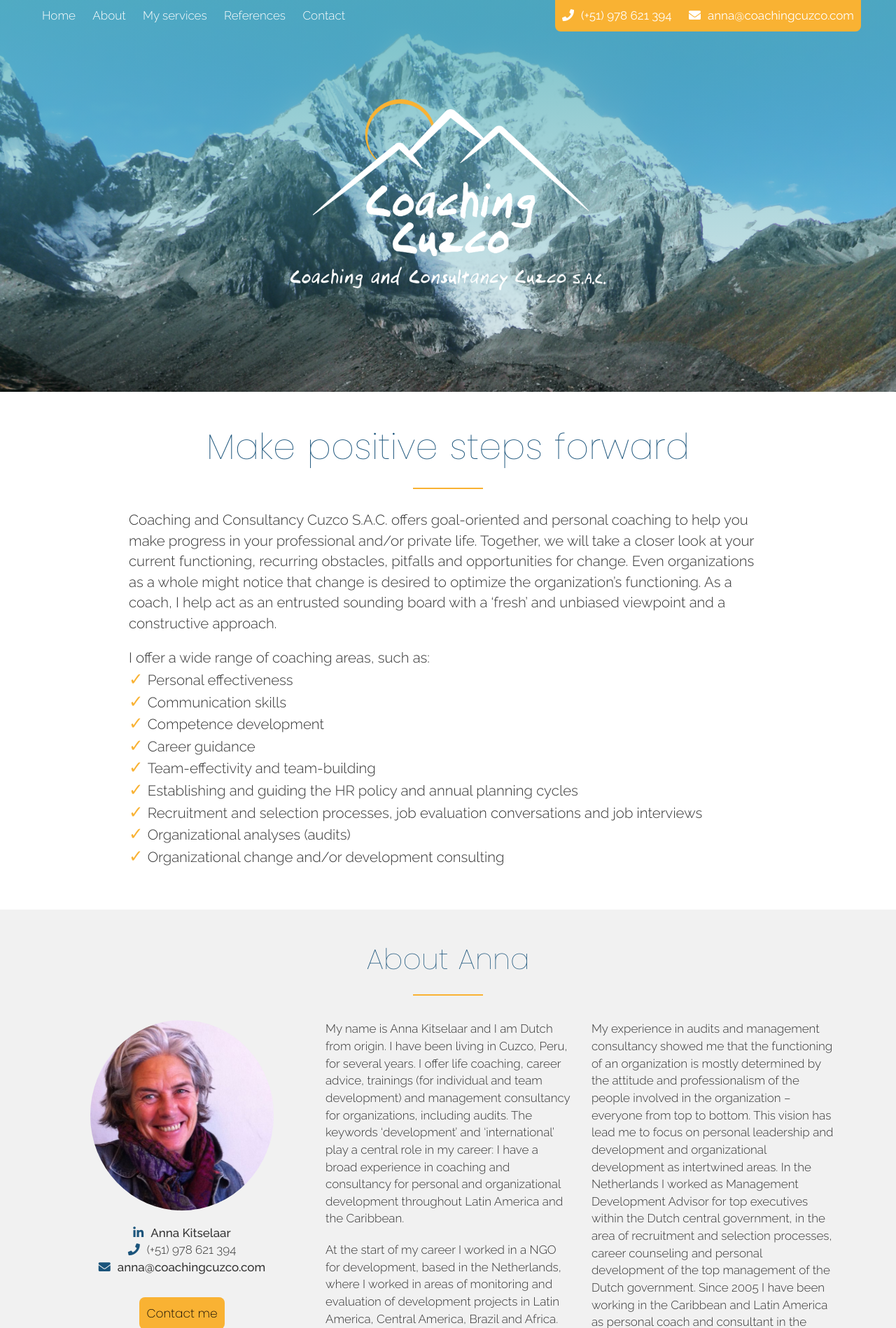
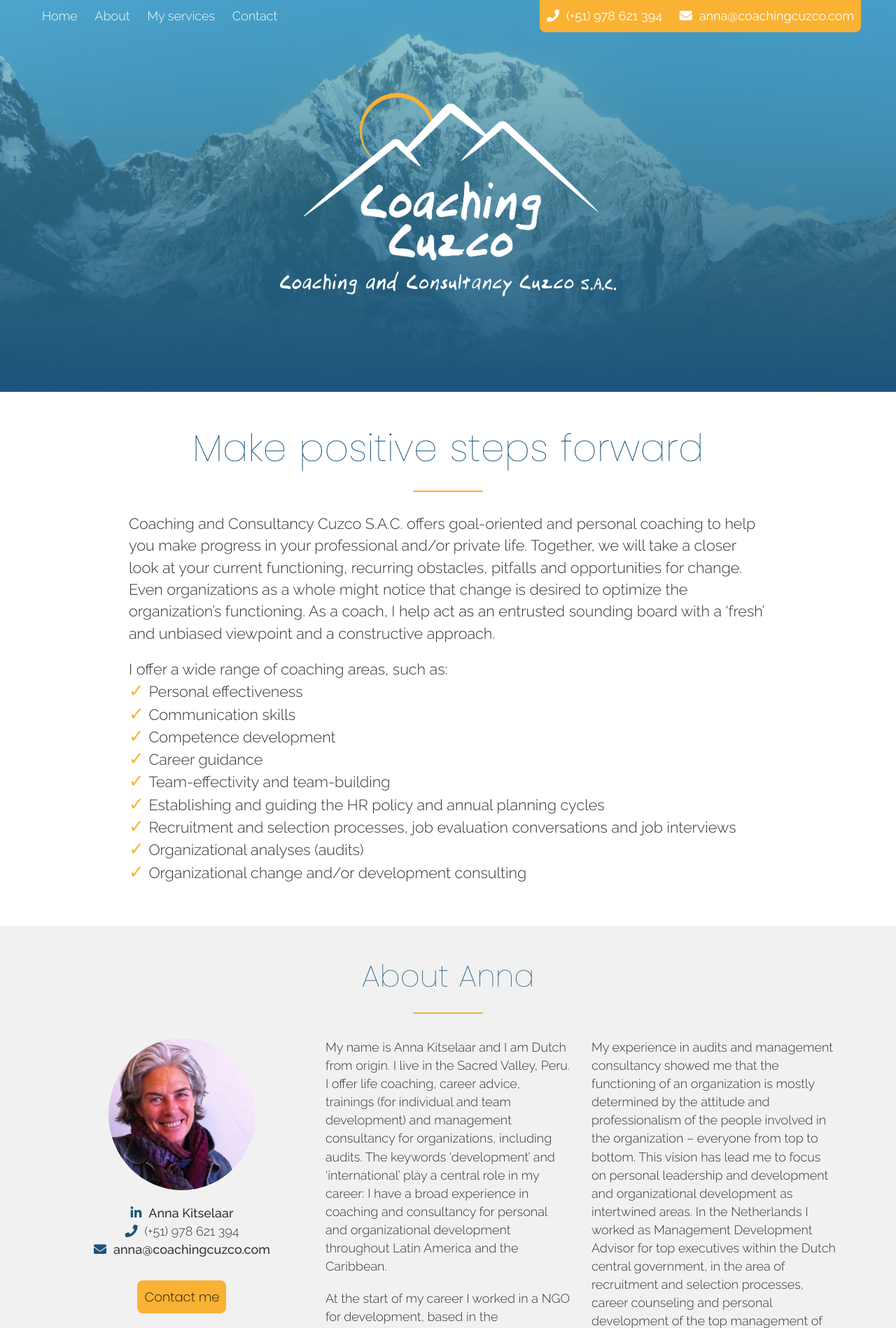
Before and after one commit to naomiaz/naomiaz.github.io, a PHP site: page /wordpress-coachingcuzco/index.html in a window 1280 px wide. Shown: the top 1898 px of the page at 70% size. Run offline with PHP 8.4, Linux system fonts and the light colour scheme; some libraries are stand-ins or nearby versions.

Commit message:
updated font-size/image/header

```diff
--- a/wordpress-coachingcuzco/index.html
+++ b/wordpress-coachingcuzco/index.html
@@ -5,7 +5,7 @@
   <meta charset="UTF-8">
   <meta name="viewport" content="width=device-width, initial-scale=1.0">
   <meta http-equiv="X-UA-Compatible" content="ie=edge">
-  <!-- <meta name="description" content="Omnifood is a premium food delivery service with the mission to bring affordable and healthy meals to as many people as possible!"> -->
+  <!-- <meta name="description" content="Coaching and Management Consultancy Cuzco offers goal-oriented and personal coaching to help you make progress in your professional and/or private life."> -->
   <!-- Fontawesome -->
   <link rel="stylesheet" href="https://use.fontawesome.com/releases/v5.0.13/css/all.css" integrity="sha384-DNOHZ68U8hZfKXOrtjWvjxusGo9WQnrNx2sqG0tfsghAvtVlRW3tvkXWZh58N9jp" crossorigin="anonymous">
   <!-- Custom css -->
@@ -26,7 +26,7 @@
           <li><a href="#">Home</a></li>
           <li><a href="#about">About</a></li>
           <li><a href="#services">My services</a></li>
-          <li><a href="#references">References</a></li>
+          <!-- <li><a href="#references">References</a></li> -->
           <li><a href="#contact">Contact</a></li>
         </ul>
         <ul class="nav-contact">
@@ -78,11 +78,11 @@
               <li><i class="fas fa-envelope icon-small"></i><a href="mailto:anna@coachingcuzco.com">anna@coachingcuzco.com</a></li>
             </ul>
             <button type="button" href="#" class="btn">Contact me</button>
-              <p>In April 2008, Anna Kitselaar was interviewed by Maya Mathias for the Dutch magazine ‘Coaching’.<br>
-                <a href="#"><i class="fas fa-download" class="icon-small"></i> Read the article here</a></p>
+            <!-- <p>In April 2008, Anna Kitselaar was interviewed by Maya Mathias for the Dutch magazine ‘Coaching’.<br>
+            <a href="#"><i class="fas fa-download" class="icon-small"></i> Read the article here</a></p> -->
         </div>
         <div class="col-4">
-          <p>My name is Anna Kitselaar and I am Dutch from origin. I have been living in Cuzco, Peru, for several years. I offer life coaching, career advice, trainings (for individual and team development) and management consultancy for organizations, including audits. The keywords ‘development’ and ‘international’ play a central role in my career: I have a broad experience in coaching and consultancy for personal and organizational development throughout Latin America and the Caribbean.</p>
+          <p>My name is Anna Kitselaar and I am Dutch from origin. I live in the Sacred Valley, Peru. I offer life coaching, career advice, trainings (for individual and team development) and management consultancy for organizations, including audits. The keywords ‘development’ and ‘international’ play a central role in my career: I have a broad experience in coaching and consultancy for personal and organizational development throughout Latin America and the Caribbean.</p>
           <p>At the start of my career I worked in a NGO for development, based in the Netherlands, where I worked in areas of monitoring and evaluation of development projects in Latin America, Central America, Brazil and Africa. After this, I worked five years as internal auditor in several ministries of the Dutch government, where I obtained a lot of experience in diagnosing, evaluating and advising on organizational topics.</p>
         </div>
         <div class="col-4">
@@ -95,7 +95,7 @@
       <div class="row">
         <h2>How can I help?</h2>
         <p class="long-copy text-center">In coaching, trainings and management development, the interaction between the human part and organizational part is central. My goal is to uncover your qualities and help you and/or your organization to express and perform them. Reflecting on your attitude and behavior (and its effects) encourages you to find the strength to express hidden qualities.</p>
-        <p class="long-copy text-center">I use several theoretical frameworks, such as vision of non-duality, system thinking, biographical analysis, rational emotive analysis, core quadrants and the dynamic judgment-formation model. Making a “personal profile” (or “Insights Discovery”) and exploring the relevant areas for development can also be useful.</p>
+        <p class="long-copy text-center">I use several theoretical frameworks, such as vision of non-duality, system thinking, biographical analysis, rational emotive analysis and core quadrants. Making a “personal profile” (or “Insights Discovery”) and exploring the relevant areas for development can also be useful.</p>
       </div>
       <div class="row">
         <div class="col-6">
@@ -121,8 +121,8 @@
             <h4>The process</h4>
             <ul class="list-process">
               <li>We start with an <strong>intake session</strong>. During this session we get to know each other and I explain my coaching methods and approach. In addition, I would like to know what you want to achieve with coaching (your coaching question) and we try to expose your issues and wishes. If necessary, you carry out an assessment as a starting point for the coaching progress.</li>
-              <li>We determine the number of sessions together &mdash; on average I have <strong>8 sessions</strong> of about 1 hour. Further agreements concerning the methods and evaluation moments are put into a plan of action that is submitted to the employer.</li>
-              <li>When you reach your goal, we complete the coaching. You conclude the coaching in an evaluation meeting.</li>
+              <li>We determine the number of sessions together &mdash; on average I have <strong>7 sessions</strong> of about 1 hour. Further agreements concerning the methods and evaluation moments are put into a plan of action that is submitted to the employer.</li>
+              <li>When you reach your goal, we complete the coaching. You conclude the coaching in an <strong>evaluation meeting</strong>.</li>
             </ul>
           </div>
         </div>
@@ -154,7 +154,7 @@
     </section>
 
 
-    <section class="section-references" id="references">
+    <!-- <section class="section-references" id="references">
       <div class="row">
         <h3>I have worked for</h3>
         <ul>
@@ -196,7 +196,7 @@
           </li>
         </ul>
       </div>
-    </section>
+    </section> -->
 
 
     <section class="section-contact" id="contact">
@@ -207,15 +207,12 @@
         <div class="col-7">
           <form action="#" method="post" class="contact-form">
             <div class="form-row">
-              <label for="name">Name*</label>
-              <input type="text" name="name" id="name" placeholder="Your name" required>
+              <input type="text" name="name" id="name" placeholder="Your name *" required>
             </div>
             <div class="form-row">
-              <label for="email">E-mail*</label>
-              <input type="email" name="email" id="email" placeholder="Your e-mail" required>
+              <input type="email" name="email" id="email" placeholder="Your e-mail *" required>
             </div>
             <div class="form-row">
-              <label for="message">Your message</label>
               <textarea name="message" id="message" placeholder="Your message"></textarea>
             </div>
             <div class="form-row">
@@ -225,7 +222,8 @@
         </div>  <!-- /.col-7 -->
         <div class="col-5">
           <h4>Coaching and management consultancy in the region of Cuzco, Peru</h4>
-          <p>In need of advice? Interested to know more about what I do? Let's get to know each other!</p>
+          <p>In need of coaching? Interested to know more about what I do? Let's get to know each other!</p>
+          <p><strong>Coaching and Consultancy Cuzco S.A.C.</strong><br>RUC 000000 SUNAP 0000000</p>
           <img src="resources/img/anna4.jpg" alt="Anna Kitselaar">
           <ul>
             <li><i class="fab fa-linkedin-in icon-small"></i><a href="https://www.linkedin.com/in/anna-kitselaar-2a19971b">Anna Kitselaar</a></li>
@@ -233,6 +231,7 @@
             <li><i class="fas fa-phone icon-small"></i>(+51) 978 621 394</li>
             <li><i class="fas fa-envelope icon-small"></i><a href="mailto:anna@coachingcuzco.com">anna@coachingcuzco.com</a></li>
           </ul>
+
         </div> <!-- /.col-5 -->
       </div> <!-- /.row -->
     </section>
--- a/wordpress-coachingcuzco/resources/css/style.css
+++ b/wordpress-coachingcuzco/resources/css/style.css
@@ -9,6 +9,7 @@
 :root {
   --light-blue: rgb(83, 176, 185);
   --dark-gray: #333;
+  --light-gray: #f1f1f1;
   --yellow: rgb(249, 178, 51); /* #f9b233 */
   --dark-yellow: rgb(242, 158, 7); /* #f29e07 */
   --dark-blue: rgb(27, 84, 123);
@@ -25,7 +26,7 @@ html,
 body {
   font-family: 'Raleway', 'Arial', sans-serif;
   font-weight: 300;
-  font-size: 17px;
+  font-size: 18px;
   text-rendering: optimizeLegibility;
   color: var(--dark-gray);
 }
@@ -306,7 +307,7 @@ ul.list-process li::before {
 
 header {
   background-image: linear-gradient(rgba(83, 176, 185, 0.6), rgba(27, 84, 123, 1)), url(img/ausangate.jpg);
-  background-image: linear-gradient(rgba(83, 176, 185, 0.8), rgba(27, 84, 123, 0.1)), url(img/ausangate.jpg);
+  /* background-image: linear-gradient(rgba(83, 176, 185, 0.8), rgba(27, 84, 123, 0.1)), url(img/ausangate.jpg); */
   /* background-image: linear-gradient(rgba(9,32,63, 0.45), rgba(83, 120, 149,1)), url(img/ausangate.jpg); */
   background-size: cover;
   background-attachment: fixed;
@@ -350,7 +351,7 @@ nav ul li {
 }
 
 .logo {
-  width: 450px;
+  width: 480px;
   height: auto;
 }
 
@@ -377,13 +378,13 @@ nav ul li {
 /* -------------------------------------- */
 
 .section-about {
-  background-color: #f1f1f1;
+  background-color: var(--light-gray);
 }
 
 .section-about img {
   display: block;
   border-radius: 50%;
-  width: 75%;
+  width: 60%;
   margin: 0 auto 20px auto;
 }
 
@@ -455,6 +456,10 @@ li .logo-container {
 /* MAIN - CONTACT */
 /* -------------------------------------- */
 
+.section-contact {
+  background-color: var(--light-gray);
+}
+
 .section-contact img {
   display: block;
   border-radius: 50%;
@@ -469,15 +474,20 @@ li .logo-container {
 }
 
 /* ----- FORM ----- */
+
+form {
+  margin-top: 20px;
+}
+
 .form-row {
   display: block;
   margin-bottom: 20px;
 }
 
-label {
+/* label {
   display: block;
   margin-bottom: 10px;
-}
+} */
 
 input[type=text],
 input[type=email],
@@ -492,7 +502,7 @@ textarea {
 }
 
 textarea {
-  height: 100px;
+  height: 150px;
 }
 
 input[type=checkbox] {
```
Also changed, not shown: wordpress-coachingcuzco/resources/img/logo-coachingcuzco-w geen shadow.png (added), wordpress-coachingcuzco/resources/img/logo-coachingcuzco-w.png, 2 other files.
